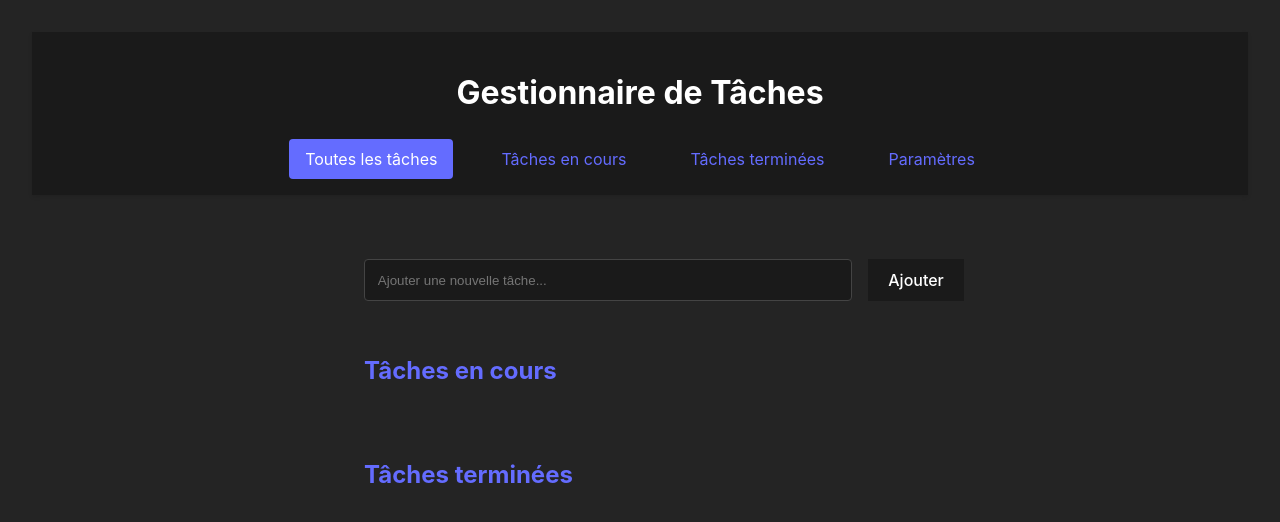
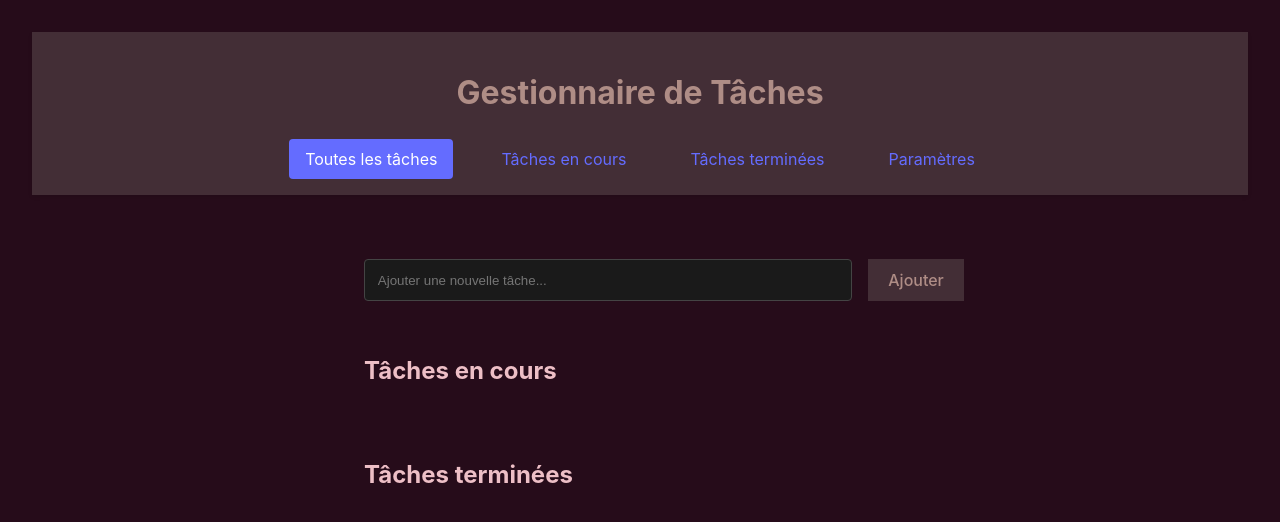
Before and after one commit to jacques1906/JLO-Projet-FrondEnd, a React (Vite) app: page / in a window 1280 px wide. Shown: the top 522 px of the page. Built offline with nearby package versions, Linux system fonts and the light colour scheme.

Commit message:
feat: persist selected theme color for consistent user experience

```diff
--- a/src/App.css
+++ b/src/App.css
@@ -48,7 +48,8 @@
 }
 
 .header {
-  background-color: #1a1a1a;
+  background-color: var(--secondary-background);
+  color: var(--text-color);
   padding: 1rem 2rem;
   text-align: center;
   box-shadow: 0 2px 4px rgba(0, 0, 0, 0.1);
--- a/src/components/ThemeWrapper.tsx
+++ b/src/components/ThemeWrapper.tsx
@@ -12,6 +12,7 @@ const ThemeWrapper = ({ children }: { children: React.ReactNode }) => {
     root.style.setProperty('--text-color', theme.text)
     root.style.setProperty('--accent-color', theme.accent)
     root.style.setProperty('--secondary-background', theme.secondaryBackground)
+    root.style.setProperty('--tertiary-background', theme.tertiaryBackground)
   }, [themeColor, colors])
 
   return <>{children}</>
--- a/src/contexts/ThemeContext.tsx
+++ b/src/contexts/ThemeContext.tsx
@@ -10,6 +10,7 @@ interface ThemeContextType {
       text: string
       accent: string
       secondaryBackground: string
+      tertiaryBackground: string
     }
   }
 }
@@ -24,22 +25,25 @@ export const ThemeProvider = ({ children }: { children: ReactNode }) => {
 
   const colors = {
     dark: {
-      background: '#242424',
-      text: '#ffffff',
-      accent: '#646cff',
-      secondaryBackground: '#1a1a1a'
+      background: '#260C1A',
+      text: '#AF8D86',
+      accent: '#EDBFC6',
+      secondaryBackground: '#432E36',
+      tertiaryBackground: '#5F4842'
     },
     gray: {
       background: '#4a4a4a',
       text: '#ffffff',
       accent: '#747bff',
-      secondaryBackground: '#3a3a3a'
+      secondaryBackground: '#3a3a3a',
+      tertiaryBackground: '#2a2a2a'
     },
     beige: {
       background: '#f5f5dc',
       text: '#333333',
       accent: '#646cff',
-      secondaryBackground: '#ffffff'
+      secondaryBackground: '#ffffff',
+      tertiaryBackground: '#e5e5c5'
     }
   }
 
--- a/src/index.css
+++ b/src/index.css
@@ -1,8 +1,9 @@
 :root {
-  --background-color: #242424;
-  --text-color: #ffffff;
-  --accent-color: #646cff;
-  --secondary-background: #1a1a1a;
+  --background-color: #260C1A;
+  --text-color: #AF8D86;
+  --accent-color: #EDBFC6;
+  --secondary-background: #432E36;
+  --tertiary-background: #5F4842;
   font-family: Inter, system-ui, Avenir, Helvetica, Arial, sans-serif;
   line-height: 1.5;
   font-weight: 400;
@@ -33,11 +34,15 @@ button {
 }
 
 .settings-section {
-  background: var(--secondary-background);
+  background: var(--tertiary-background);
+}
+
+.header {
+  background-color: var(--secondary-background);
 }
 
 .task-item {
-  background: var(--secondary-background);
+  background: var(--tertiary-background);
 }
 
 .task-input {
--- a/src/styles/Components/TaskList.css
+++ b/src/styles/Components/TaskList.css
@@ -29,9 +29,10 @@
   display: flex;
   align-items: center;
   padding: 1rem;
-  background: #1a1a1a;
+  background: var(--tertiary-background);
   margin-bottom: 0.5rem;
   border-radius: 4px;
+  color: var(--text-color);
 }
 
 .task-checkbox {
@@ -55,14 +56,15 @@
 }
 
 .task-block h2 {
-  color: #646cff;
+  color: var(--accent-color);
   margin-bottom: 1rem;
   text-align: left;
 }
 
 .task-date {
   font-size: 0.9em;
-  color: #888;
+  color: var(--text-color);
+  opacity: 0.8;
   margin-left: auto;
   padding-left: 1rem;
 }
```
